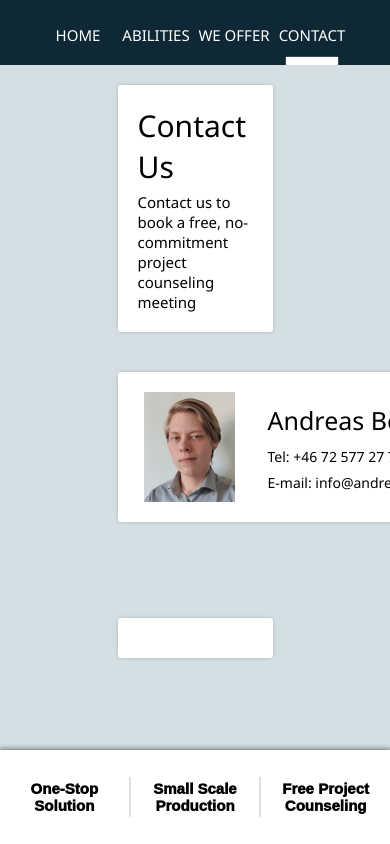
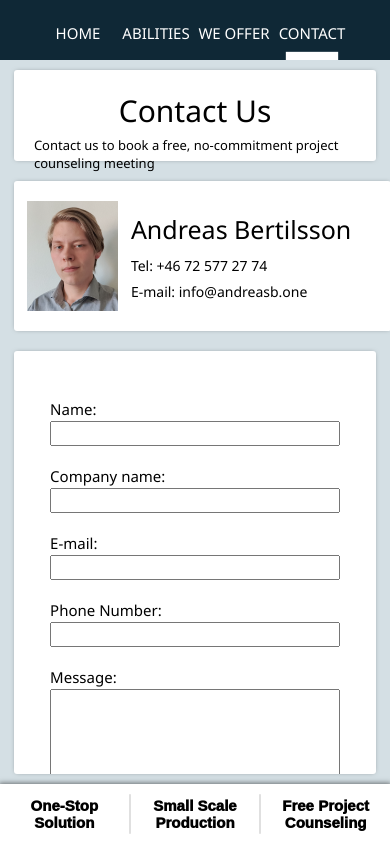
Before and after one commit to Bertil1212/consult, a Flask app: page / in a window 390 px wide. Run offline with Flask 3, Linux system fonts and the light colour scheme; some libraries are stand-ins or nearby versions.

Commit message:
Contacts almost done

```diff
--- a/static/contact.css
+++ b/static/contact.css
@@ -15,7 +15,7 @@
 .card{
     background-color: var(--light);
     border-radius: 3px;
-    margin: 20px;
+    margin: 10px;
     display: flex;
     flex-direction: column;
     align-items: center;
@@ -53,7 +53,7 @@
 }
 
 .contact .contactinfo{
-    flex-grow: 0;
+    flex-grow: 1;
     flex-shrink: 0;
     font-size: 10px;
     display: flex;
@@ -63,6 +63,18 @@
     overflow: hidden;
     padding: 20px;
     padding-left: 13px;
+
+}
+.contactinfo.img{
+
+    object-fit: contain;
+   max-width: 100%;
+   max-height: 100%;
+   width: auto;
+   height: auto;
+   padding: 0px;
+
+
 
 }
 
@@ -96,24 +108,127 @@
 
 }
 
+.card.contactform{
+    height: 320px;
+    display: flex;
+    padding: 0px;
+    padding-top: 20px;
+}
+
+
+.contactform form{
+    display: flex;
+    flex-direction: column;
+    flex-wrap: wrap;
+    height: 100%;
+    width:100%;
+    justify-content: center;
+    align-items: center;
+
+
+    overflow-y: auto;
+
+
+}
+
+.inputgroup{
+    display: flex;
+    flex-direction: column;
+    width: 40%
+
+}
+
+.inputgroup label{
+    height: 20px;
+    font-size: 15px;
+    margin-bottom: 2px;
+}
+
+.inputgroup input{
+    height: 25px;
+    margin-bottom: 20px;
+}
+
+.inputgroup #messageinput{
+    height: 100px;
+    scroll-behavior: auto;
+    resize: none;
+}
+
+.inputgroup.gdprgroup{
+    flex-direction: row;
+    margin: 0px;
+}
+
+.gdprgroup label{
+    font-size: 12px;
+    margin: 10px;
+}
+
+.gdprgroup input{
+    margin-top: 2px;
+    padding: 0px;
+    height: 40px;
+    width: 40px;
+}
+.contactform #submit{
+    margin-top: 20px;
+    font-size: 16px;
+    padding: 2px;
+    padding-left: 15px;
+    padding-right: 15px;
+}
+
+
+
+
+
+
 @media (max-width: 1450px) {
-    .infoline .contactinfomore{
-        font-size: 13px;
-        line-height: 16px;
-        padding: 15px;
+    .contact{
+        padding-left: 15vw;
+        padding-right: 15vw;
     }
 
-    .contact .text{
-        font-size: 15px;
+}
+
+
+
+@media(max-width: 1000px){
+    .contact{
+        padding-left: 1vw;
+        padding-right: 1vw;
     }
 }
 
-@media (max-width: 1260px) {
+@media(max-width: 710px){
+    .titlecol .text{
+        font-size: 13px;
+    }
     .infoline .contactinfomore{
-        font-s
+        font-size: 14px;
+        line-height: 18px;
     }
 
-    .contact .text{
-        font-size: 15px;
+    .inputgroup{
+        width: 80%
+
+    }
+
+    .contactform form{
+
+        flex-wrap: nowrap;
+        padding-top: 150px;
+
+    }
+
+    .card.contactform{
+        height: auto;
+    }
+
+}
+@media(max-width: 600px){
+    .infoline .contactinfomore{
+        display: none;
     }
 }
--- a/static/index.css
+++ b/static/index.css
@@ -39,6 +39,7 @@
 
     position: relative;
     font-size: 20px;
+    height: 60px;
 }
 .navbaritem{
     display: flex;
@@ -77,7 +78,7 @@
 .main{
 
     background-color: var(--middle);
-    height: 800px;
+    height: calc(100% - 190px);
     width: 100vw;
     font-size: 500px;
     overflow: hidden;
@@ -97,7 +98,7 @@
     display: flex;
     justify-content: space-evenly;
     align-items: center;
-    height: auto;
+    height: 190px;
 }
 
 
@@ -134,7 +135,7 @@
     color: var(--middledarker);
 }
 
-@media (max-width: 1300px) {
+@media (max-width: 1350px) {
     .bottomdivider{
         height: 90px;
     }
@@ -150,7 +151,15 @@
     }
 }
 
-@media (max-width: 800px) {
+@media (max-width: 850px) {
+    .main{
+        height: calc(100vh - 120px);
+        overflow-y: auto;
+        overflow: hidden;
+    }
+    .bottom{
+        height: 60px;
+    }
     .bottomdivider{
         height: 40px;
     }
--- a/templates/index.html
+++ b/templates/index.html
@@ -60,7 +60,46 @@
                 <div class="card contactinfomore"> <div class="contactinfomoreinner">We aim to answer all inquiries within two business days for prompt service</div></div>
             </div>
 
-            <div class="card contactform"></div>
+            <div class="card contactform">
+                <form>
+                        <div class="inputgroup">
+                            <label for="name">Name:</label>
+                            <input type="text" id="name" name="name">
+                        </div>
+
+                        <div class="inputgroup">
+                            <label for="cname">Company name:</label>
+                            <input type="text" id="cname" name="cname">
+                        </div>
+
+                        <div class="inputgroup">
+                            <label for="E-mail">E-mail:</label>
+                            <input type="email" id="email" name="email">
+                        </div>
+
+                        <div class="inputgroup">
+                            <label for="name">Phone Number:</label>
+                            <input type="tel" id="fname" name="fname">
+                        </div>
+                        <div class="inputgroup">
+                            <label id="message" for="message">Message:</label>
+                            <textarea id="messageinput" type="text" id="message" name="message"></textarea>
+                        </div>
+
+                        <div class="inputgroup gdprgroup">
+                            <input type="checkbox" id="gdpr" name="gdpr" value="gdpr">
+                            <label for="gdpr">I agree, in accordance with GDPR, to allow consult to store my contact information solely for the purpose of contacting me regarding this inquiry.</label>
+                        </div>
+
+                        <input id="submit" type="submit" value="Submit">
+
+
+
+
+                  </form>
+
+
+            </div>
         </div>
    </div>
 
```
